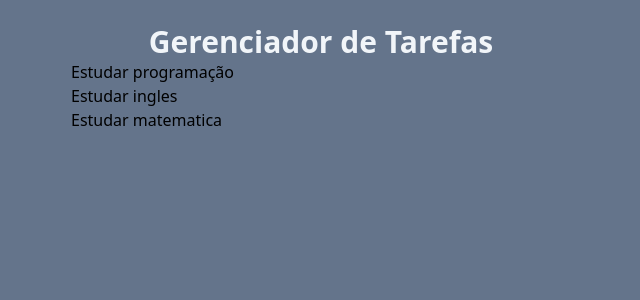
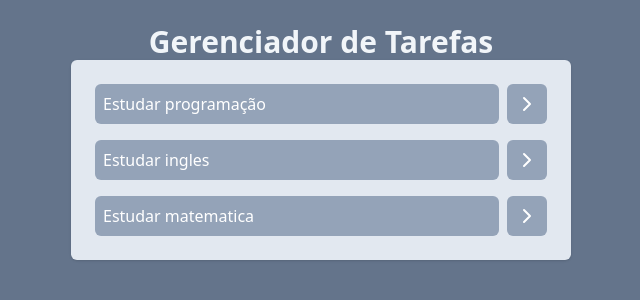
Before and after one commit to GUST4V0C0ST4/CursoDeRact, a React (Vite) app: page / in a window 1280 px wide. Shown: the top 300 px of the page, without its empty margins (319-959 px from the left). Built offline with nearby package versions, Linux system fonts and the light colour scheme.

Commit message:
terceiro commit

```diff
--- a/eslint.config.js
+++ b/eslint.config.js
@@ -33,6 +33,7 @@ export default [
         'warn',
         { allowConstantExport: true },
       ],
+      'react/props-types': "off",
     },
   },
 ]
--- a/package.json
+++ b/package.json
@@ -10,6 +10,7 @@
     "preview": "vite preview"
   },
   "dependencies": {
+    "lucide-react": "^0.435.0",
     "react": "^18.3.1",
     "react-dom": "^18.3.1"
   },
--- a/src/App.jsx
+++ b/src/App.jsx
@@ -24,6 +24,17 @@ function App() {
   },
 ]);
 
+  function onTaskClick(taskId) {
+    const newTasks = tasks.map(task => {
+      if (task.id == taskId) {
+        return { ...task, isCompleted: !task.isCompleted}
+      }
+
+      return task
+    })
+
+  }
+
   return (
     <div className="w-screen h-screen bg-slate-500 flex justify-center p-6">
       <div className="w-[500px]">
--- a/src/componets/Tasks.jsx
+++ b/src/componets/Tasks.jsx
@@ -1,9 +1,17 @@
+import { ChevronRightIcon } from "lucide-react";
+
 function Tasks (props) {
     return (
-        <h1>{props.tasks.map((task) =>(
-            <p>{task.title}</p>
+        <ul className="space-y-4 p-6 bg-slate-200 rounded-md shadow">
+            {props.tasks.map((task) =>(
+            <li key={task.id} className="flex gap-2">
+            <button className="bg-slate-400 text-left w-full text-white p-2 rounded-md">{task.title}</button>
+            <button className="bg-slate-400 p-2 rounded-md text-white">
+                <ChevronRightIcon />
+            </button>
+            </li>
         ))}
-     </h1>
+     </ul>
   );
 
 }
```
Also changed, not shown: 1 other file (tests, documents, lock files or other folders).
